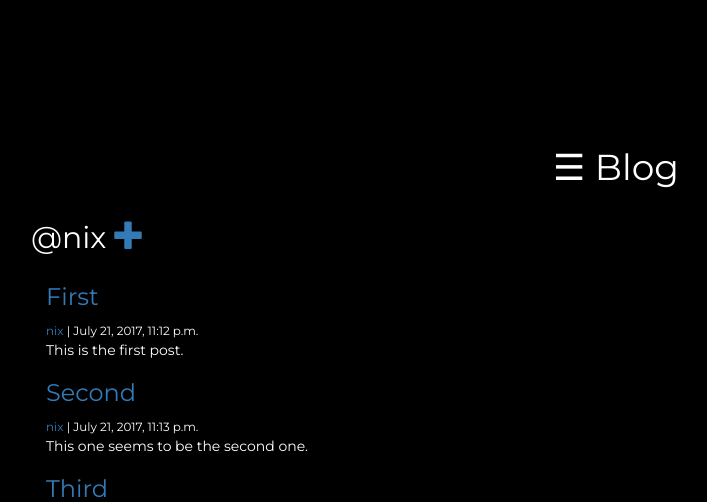
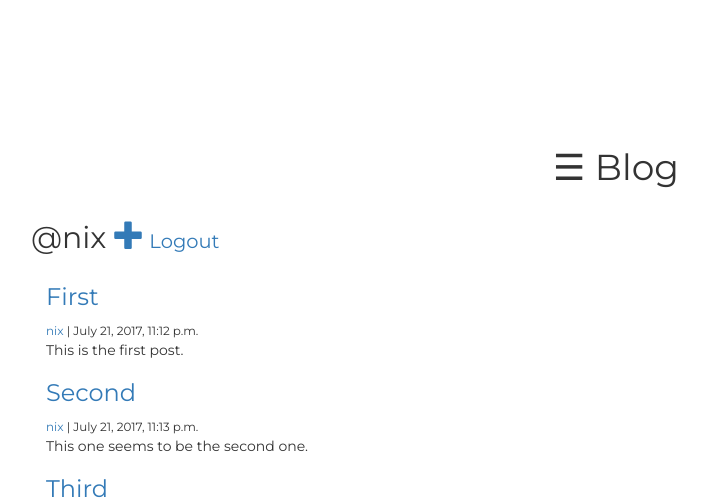
Before and after one commit to nishantbrasil/blog, a Django app: page / in a window 1280 px wide. Shown: the top 502 px of the page, without its empty margins (97-804 px from the left). Run offline with Django 3.2, Linux system fonts and the light colour scheme; a user stored in the database is signed in; data comes from the database, SQL or seed files in the repository; both versions use the stored data as it was after the commit; some libraries are stand-ins or nearby versions.

Commit message:
Added Support for login and logout

```diff
--- a/blog/settings.py
+++ b/blog/settings.py
@@ -120,3 +120,5 @@ USE_TZ = True
 
 STATIC_URL = '/static/'
 STATIC_ROOT = os.path.join(BASE_DIR,'static')
+
+LOGIN_REDIRECT_URL = '/'
--- a/content/urls.py
+++ b/content/urls.py
@@ -1,10 +1,13 @@
 from django.conf.urls import url
 from . import views
+from django.contrib.auth import views as auth_views
 
 urlpatterns = [
     url(r'^$', views.post_list, name='post_list'),
+    url(r'^login/$', auth_views.login, {'template_name' : 'login.html'}, name='login'),
+    url(r'^logout/$', auth_views.logout, {'next_page' : '/'}, name='logout'),
     url(r'^post/(?P<pk>\d+)/$', views.post_detail, name='post_detail'),
-    url(r'^(?P<user>\w+)/$', views.post_user, name='post_user'),
+    url(r'^new/$', views.post_new, name='post_new'),
+    url(r'^(?P<slug>\w+)/$', views.post_user, name='post_user'),
     url(r'^q=(?P<slug>)/$', views.post_detail, name='post_user'),
-    url(r'^new/$', views.post_new, name='post_new'),
 ]
--- a/content/views.py
+++ b/content/views.py
@@ -12,7 +12,7 @@ def post_list(request):
 
 def post_user(request, slug):
 	template_name = 'post_list.html'
-	post = Post.objects.filter(author = slug).order_by('created_date')
+	post = Post.objects.filter(author__iexact = slug).order_by('created_date')
 	context = {'Post' : post}
 	print(context)
 	return render(request, template_name, context)
--- a/templates/base.html
+++ b/templates/base.html
@@ -3,7 +3,8 @@
 <head>
 	<title>{% block head %}Blog{% endblock head %}</title>
 </head>
-<body style = "color: #FFF; background-color: #000; border-color: #EEE; padding: 10%">
+<!--body style = "color: #FFF; background-color: #000; border-color: #EEE; padding: 10%"-->
+<body style = "padding: 10%">
 
 {% include 'snippets/nav.html' %}
 {% include 'snippets/css.html' %}
--- a/templates/post_list.html
+++ b/templates/post_list.html
@@ -2,7 +2,7 @@
 {%block content%}
 {% for post in Post %}
 <div>
-<h3><a	href="{%url	'post_detail' pk=post.pk%}">{{post.title}}</a></h3> <small><a	href="{%url	'post_detail' pk=post.pk%}">{{post.author}}</a> | {{post.created_date}}</small>
+<h3><a	href="{%url	'post_detail' pk=post.pk%}">{{post.title}}</a></h3> <small><a	href="{%url	'post_user' slug=post.author%}">{{post.author}}</a> | {{post.created_date}}</small>
 <br/>
 <p>
 	{{post.text}}
--- a/templates/snippets/nav.html
+++ b/templates/snippets/nav.html
@@ -70,8 +70,8 @@ body {
 <a href = '/restaurant' data-toggle="tooltip" title="Restaurants We Have">List</a>
 </div> </div>
 </div>
-<div class = 'container' style="font-size:30px;cursor:pointer; text-align: center" onclick="openNav()"><h1>&#9776; Blog</h1></div><h2>{%  if  user.is_authenticated   %}<span>@{{user.username}}    </span><a  href="{%    url 'post_new'  %}" class="top-menu"><span  class="glyphicon    glyphicon-plus"></span></a>{% else %}<a href="#">Login</a>{% endif %}
-</h2>
+<div class = 'container' style="font-size:30px;cursor:pointer; text-align: center" onclick="openNav()"><h1>&#9776; Blog</h1></div><div><h2>{%  if  user.is_authenticated   %}<span>@{{user.username}}    </span><a  href="{%    url 'post_new'  %}" class="top-menu"><span  class="glyphicon    glyphicon-plus"></span></a><span><small><a href="{% url 'logout' %}">  Logout</a></small></span>{% else %}<a href="{% url 'login' %}">Login</a> | <a href="">Sign Up</a>{% endif %}
+</h2></div>
 <script>
 function openNav() {
     document.getElementById("myNav").style.height = "100%";
```
Also changed, not shown: templates/login.html (added, +13 -0 lines), db.sqlite3.
